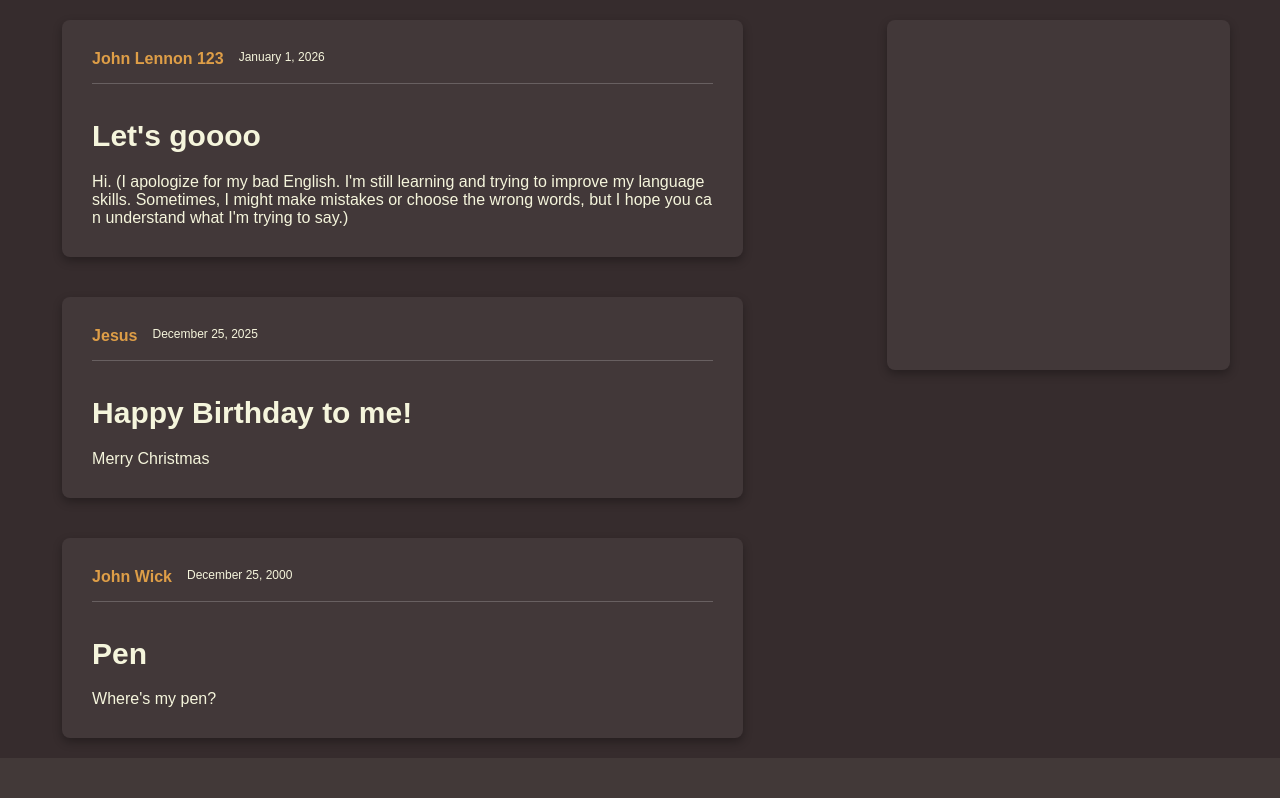
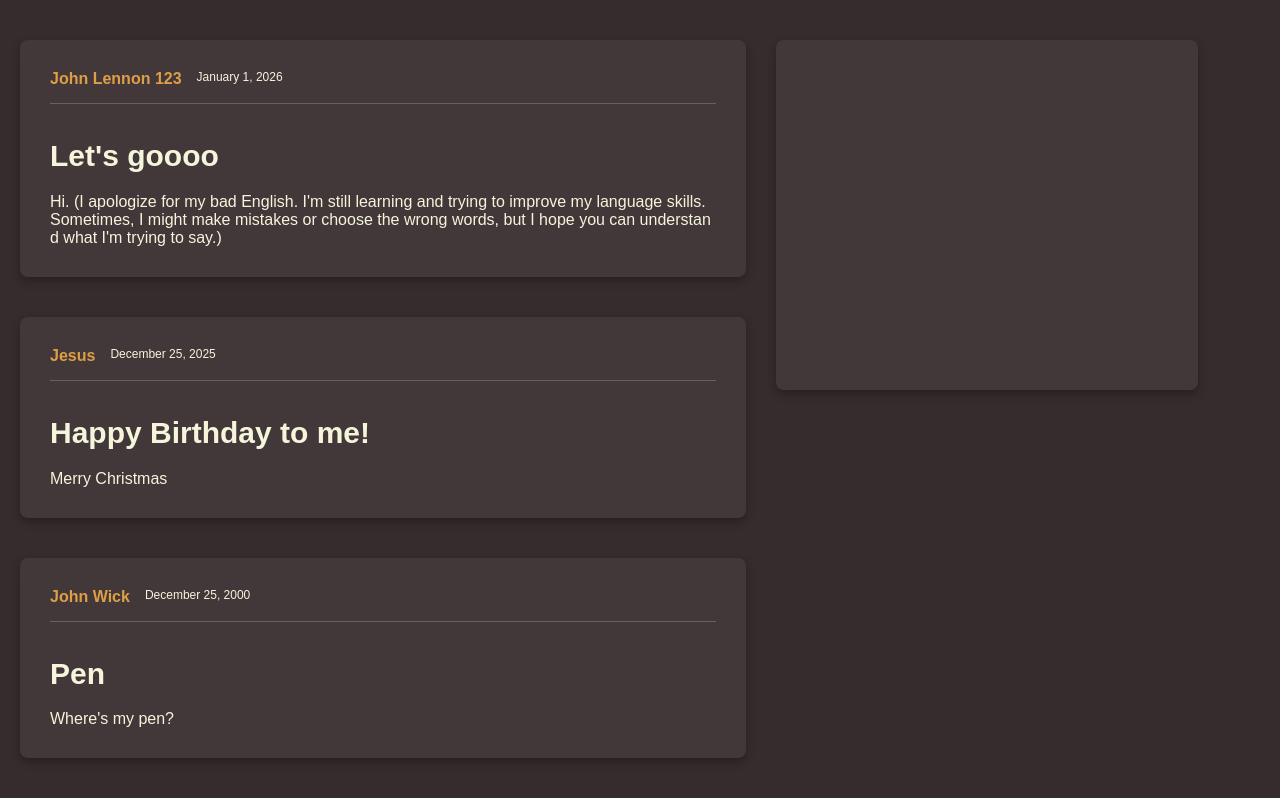
Before and after one commit to mikolajpioro/FullStackApp, a FastAPI app: page / in a window 1280 px wide. Shown: the part 82-880 px from the top of the page. Before the commit the page ends 840 px from the top, so only its background shows below. Run offline with FastAPI, Linux system fonts and the light colour scheme.

Commit message:
refactor layout and styling for main and sidebar components

```diff
--- a/static/style.css
+++ b/static/style.css
@@ -8,6 +8,9 @@ body {
 main {
     display: flex;
     flex-direction: row;
+    justify-content: center;
+    padding: 20px;
+    gap: 30px;
 }
 
 .nav {
@@ -93,9 +96,8 @@ a {
     padding: 30px;
     display: flex;
     flex-direction: column;
-    width: 70%;
-    margin-left: 7%;
     box-shadow: 0 4px 10px rgba(0,0,0,0.3);
+    max-width: 800px;
 }
 
 .posts-container {
@@ -145,11 +147,11 @@ a {
 }
 
 .sidebar-container {
-    height: 350px;
-    width: 600px;
     background-color: rgb(66, 56, 57);
     box-shadow: 0 4px 10px rgba(0,0,0,0.3);
     border-radius: 8px;
+    width: 500px;
+    height: 350px;
+    margin-right: 5%;
     margin-top: 20px;
-    margin-right: 50px;
 }
```
